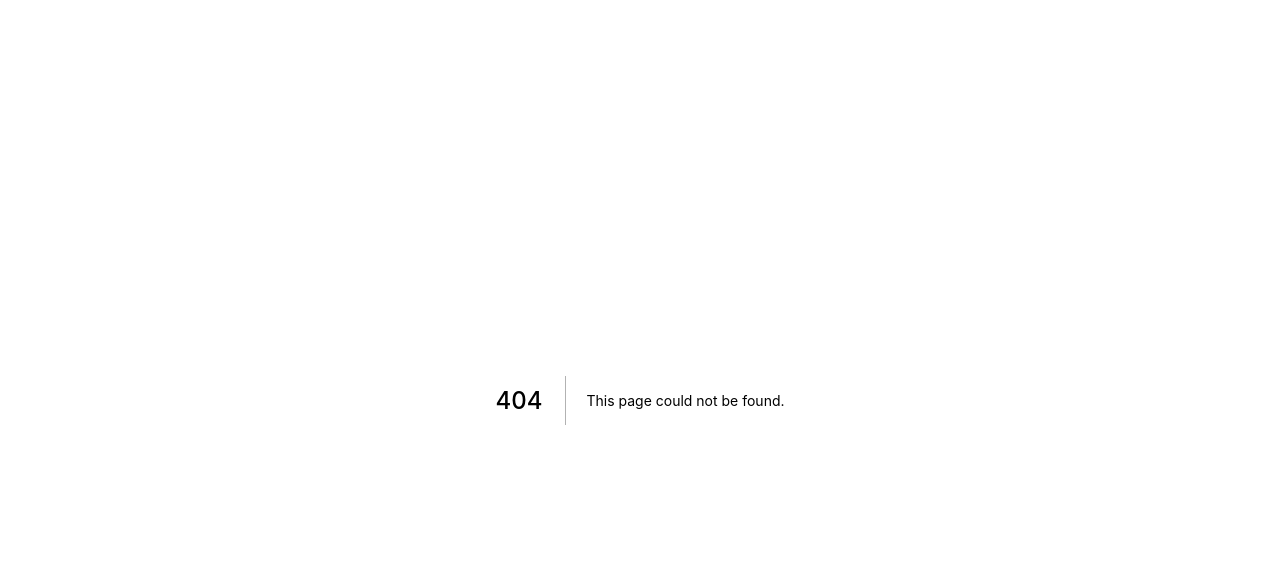
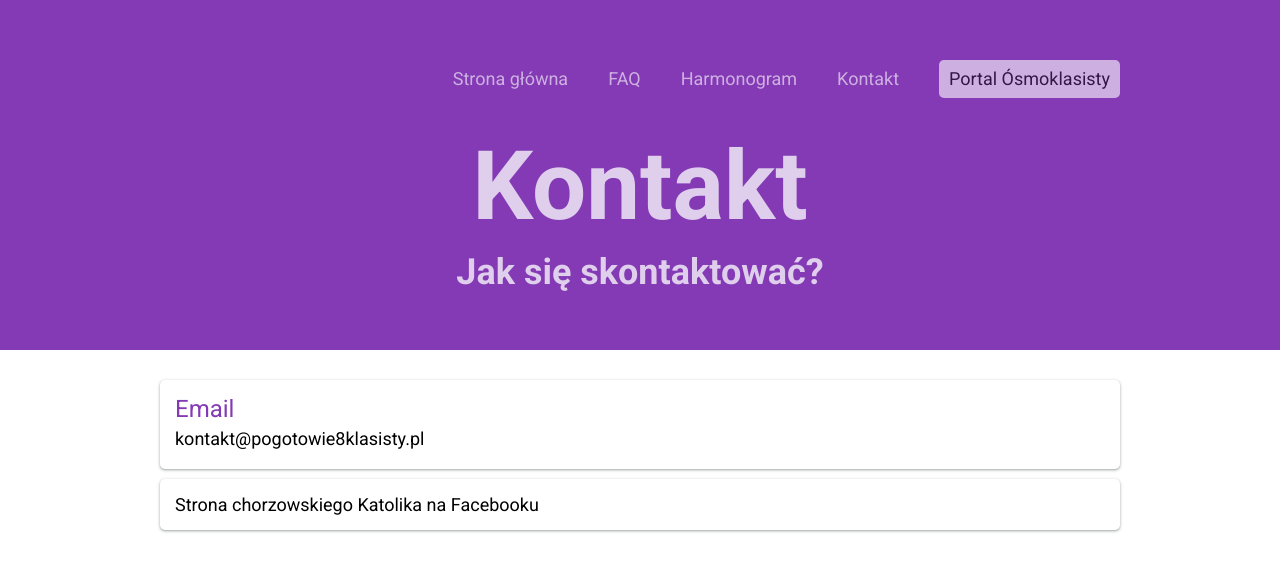
Before and after one commit to stanislawdera/pogotowie-osmoklasisty, a Next.js app: page /kontakt in a window 1280 px wide. Before the commit this address had no page. Shown: the top 572 px of the page. Built offline with nearby package versions, Linux system fonts and the light colour scheme.

Commit message:
Add 'Kontakt' page

```diff
--- /dev/null
+++ b/pages/kontakt.js
@@ -0,0 +1,29 @@
+import { Card } from "components/atoms/Card/Card.styles";
+import { Paragraph } from "components/atoms/Paragraph/Paragraph.styles";
+import { Subheadline } from "components/atoms/Subheadline/Subheadline.styles";
+import { Wrapper } from "components/atoms/Wrapper/Wrapper.styles";
+import CardLink from "components/organisms/CardLink/CardLink";
+import Layout from "components/organisms/Layout/Layout";
+import Head from "next/head";
+import React from "react";
+
+export default function Kontakt() {
+  return (
+    <Layout title="Kontakt" content="Jak się skontaktować?">
+      <Head>
+        <title>Kontakt - Pogotowie Ósmoklasisty</title>
+        <meta name="description" content="Jak się skontaktować?" />
+      </Head>
+      <Wrapper>
+        <Card>
+          <Subheadline>Email</Subheadline>
+          <Paragraph>kontakt@pogotowie8klasisty.pl</Paragraph>
+        </Card>
+        <CardLink
+          to="https://www.facebook.com/KatolikChorzowLiceum"
+          title="Strona chorzowskiego Katolika na Facebooku"
+        />
+      </Wrapper>
+    </Layout>
+  );
+}
```
